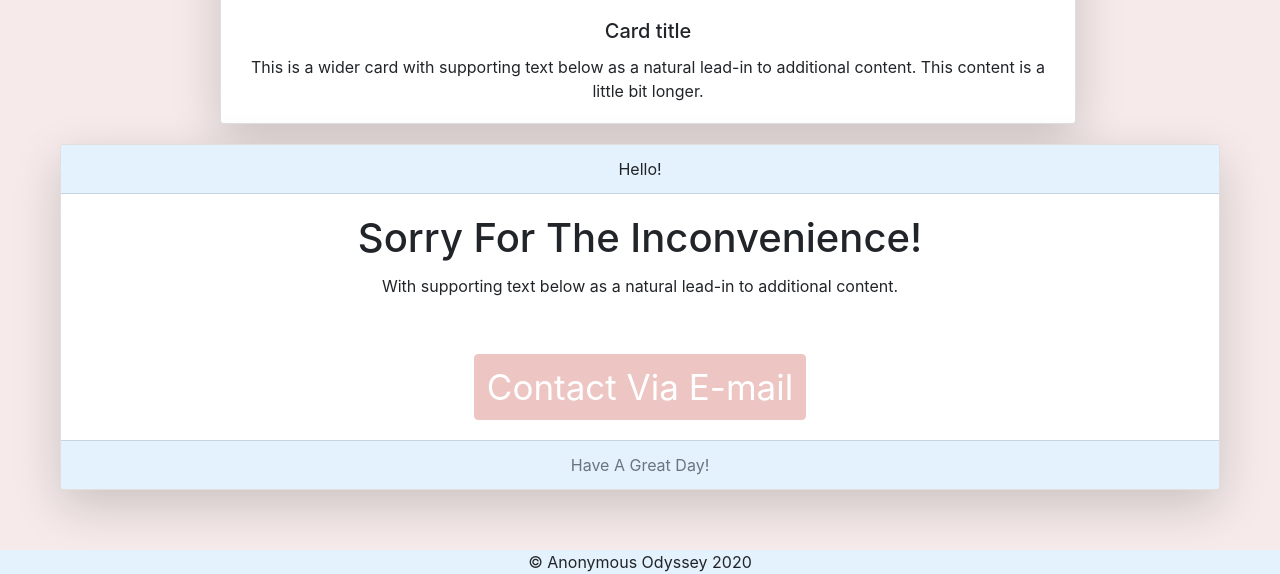
After one commit to femtography/BizWebsite, a Django app: page /product in a window 1280 px wide. The commit adds this page. Shown: the part 875-1449 px from the top of the page. Run offline with Django 3.2, Linux system fonts and the light colour scheme; some libraries are stand-ins or nearby versions.

Commit message:
added product page

```diff
--- a/config/MasWebsite/static/MasWebsite/style2.css
+++ b/config/MasWebsite/static/MasWebsite/style2.css
@@ -42,8 +42,8 @@
 .container-ac {
   background: #F6EBEA;
   min-height: 80vh;
-  padding-top: 10vh;
-  padding-bottom: 10vh;
+  padding-top: 5vh;
+  padding-bottom: 5vh;
 }
 .container-contact {
   max-width: 44vw;
@@ -298,6 +298,21 @@
   background-color: #e3f2fd;
   opacity: .7;
 }
+.container-product {
+  display: inline-block;
+  text-align: center;
+  align-content: center;
+  padding-top: 0;
+  padding-bottom: 0;
+}
+.container-prodview {
+  max-width: 70vw;
+  margin-left: 12.5vw;
+}
+.product-card {
+  padding: 2vw;
+}
+
 footer {
   text-align: center;
   background: #e3f2fd;
--- a/config/MasWebsite/templates/MasWebsite/index.html
+++ b/config/MasWebsite/templates/MasWebsite/index.html
@@ -24,7 +24,7 @@
         {% elif item.name != ActiveImage %}
         <div class="carousel-item rounded shadow-lg">
         {% endif %}
-          <a href="/shoppe">
+          <a href="/product">
             <img class="d-block w-100" src="{{ item.url }}" alt="{{ item.name }} Slide">
           </a>
           <div class="carousel-caption d-none d-md-block">
--- /dev/null
+++ b/config/MasWebsite/templates/MasWebsite/product.html
@@ -0,0 +1,31 @@
+{% extends "./base2.html" %}
+
+{% block content %}
+<div class="container-ac">
+  <div class="container-product">
+    <div class="container-prodview">
+      <div class="card mb-3 shadow-lg">
+        <img src="https://flores-creations.s3.us-east-2.amazonaws.com/IMG_2553.JPG" class="card-img-top" alt="...">
+        <div class="card-body">
+          <h5 class="card-title">Card title</h5>
+          <p class="card-text">This is a wider card with supporting text below as a natural lead-in to additional content. This content is a little bit longer.</p>
+        </div>
+      </div>
+    </div>
+    <div class="card text-center shadow-lg">
+      <div class="card-header" style=" background-color: #e3f2fd">
+        Hello!
+      </div>
+      <div class="card-body">
+        <h1 class="card-title">Sorry For The Inconvenience!</h1>
+        <p class="card-text">With supporting text below as a natural lead-in to additional content.</p>
+        <a href="/contact" class="btn pinky">Contact Via E-mail</a>
+      </div>
+      <div class="card-footer text-muted" style=" background-color: #e3f2fd">
+        Have A Great Day!
+      </div>
+    </div>
+  </div>
+
+</div>
+{% endblock %}
--- a/config/MasWebsite/templates/MasWebsite/shoppe.html
+++ b/config/MasWebsite/templates/MasWebsite/shoppe.html
@@ -17,7 +17,7 @@
     <div class="container-shoppe-right mr-auto rounded shadow">
       {% for item in ProdList %}
       <div class="card shadow" style="width: 18rem;">
-        <a href="/shoppe">
+        <a href="/product">
           <img src="{{ item.url }}" class="card-img-top" alt="{{ item.name }}">
         </a>
         <div class="card-body">
--- a/config/MasWebsite/urls.py
+++ b/config/MasWebsite/urls.py
@@ -4,6 +4,7 @@ from . import views
 
 urlpatterns = [
     path('contact', views.contact, name='contact'),
+    path('product', views.product, name='product'),
     path('about', views.about, name='about'),
     path('shoppe', views.shoppe, name='shoppe'),
     path('', views.index, name='home'),
--- a/config/MasWebsite/views.py
+++ b/config/MasWebsite/views.py
@@ -8,6 +8,9 @@ def index (request):
 
 def about(request):
     return render(request, 'MasWebsite/about.html')
+
+def product(request):
+    return render(request, 'MasWebsite/product.html')
 
 def shoppe(request):
     featured_prod = Product.objects.all()
```
